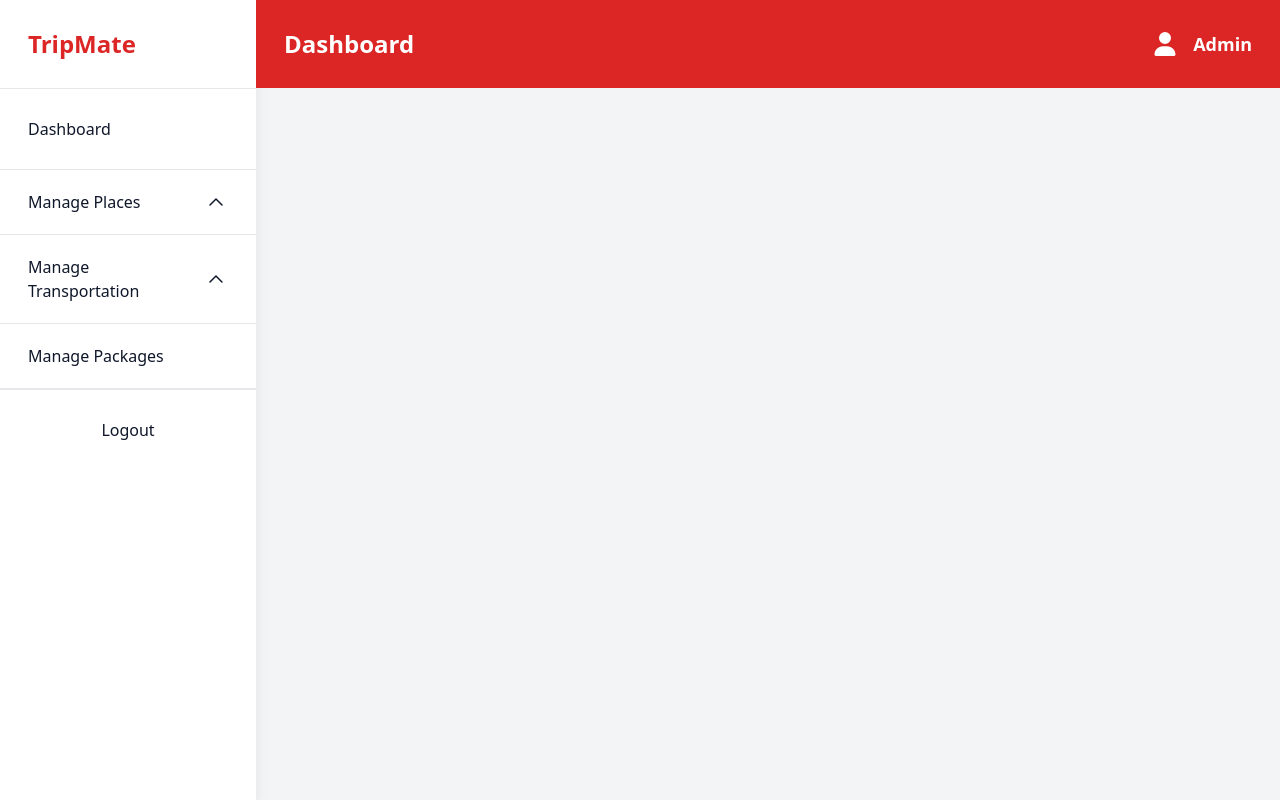
After one commit to viranarita/UTS-TripMate, a PHP site: page /dashboard.php in a window 1280 px wide. The commit adds this page. Run offline with PHP 8.4, Linux system fonts and the light colour scheme.

Commit message:
nambahin header di admin

```diff
--- /dev/null
+++ b/public/dashboard.php
@@ -0,0 +1,19 @@
+<?php session_start(); ?>
+
+<!DOCTYPE html>
+<html lang="en">
+<head>
+    <meta charset="UTF-8">
+    <meta name="viewport" content="width=device-width, initial-scale=1.0">
+    <title>Document</title>
+    <link rel="stylesheet" href="style.css"/>
+</head>
+
+<body class="bg-gray-100">
+
+    <?php include "sidebar.html" ?>
+
+    <?php include "headerAdmin.html" ?>
+
+</body>
+</html>
--- /dev/null
+++ b/public/headerAdmin.html
@@ -0,0 +1,11 @@
+<header class="absolute top-0 left-0 w-[calc(100%-16rem)] ml-64 flex items-center space-x-3 z-10 bg-primary">
+    <div class="p-7 container mx-auto flex justify-between items-center">
+        <p class="font-bold text-2xl text-white">Dashboard</p>
+    </div>
+    <div class="flex items-center px-7 space-x-4">
+        <svg xmlns="http://www.w3.org/2000/svg" width="24" height="24" viewBox="0 0 448 512" fill="currentColor" class="text-white">
+                <path d="M224 256A128 128 0 1 0 224 0a128 128 0 1 0 0 256zm-45.7 48C79.8 304 0 383.8 0 482.3C0 498.7 13.3 512 29.7 512l388.6 0c16.4 0 29.7-13.3 29.7-29.7C448 383.8 368.2 304 269.7 304l-91.4 0z"/>
+            </svg>
+        <p class="font-semibold text-lg text-white">Admin</p>
+    </div>
+ </header>
--- a/public/login.php
+++ b/public/login.php
@@ -26,7 +26,7 @@ if (isset($_POST['login'])) {
         // Cek apakah email adalah admin
         if ($email === "admin@admin.com") {
             $_SESSION["is_admin"] = true; // Tandai sebagai admin
-            header("Location: pageAdmin.php");
+            header("Location: dashboard.php");
         } else {
             $_SESSION["is_admin"] = false; // Tandai sebagai user biasa
             header("Location: index.php");
--- a/public/sidebar.html
+++ b/public/sidebar.html
@@ -1,42 +1,105 @@
-<!DOCTYPE html>
-<html lang="en">
-<head>
-    <meta charset="UTF-8">
-    <meta name="viewport" content="width=device-width, initial-scale=1.0">
-    <title>Document</title>
-</head>
-<body>
 <!-- Sidebar Start -->
 <aside class="bg-white fixed top-0 left-0 h-full w-64 shadow-lg flex flex-col z-10">
+
+    <!-- Sidebar Wrapper -->
+    <div class="flex-col h-full overflow-y-auto hidden md:flex">
+
         <!-- Logo -->
-    <div class="p-6 border-b border-gray-200">
-        <a href="#home" class="font-bold text-lg text-primary">TripMate</a>
+        <div class="p-7 border-b border-gray-200">
+            <a href="#home" class="font-bold text-2xl text-primary">TripMate</a>
         </div>
 
-    <!-- Menu Items -->
-    <nav class="flex-1 p-6">
-        <ul class="space-y-4">
-            <?php if (!isset($_SESSION['is_admin']) || $_SESSION['is_admin'] !== true): ?>
-                <li><a href="index.php" class="text-base text-dark hover:text-primary block">Home</a></li>
-                <li><a href="destination.php" class="text-base text-dark hover:text-primary block">Destination</a></li>
-                <li><a href="planning.php" class="text-base text-dark hover:text-primary block">Planning</a></li>
-            <?php endif; ?>
-        </ul>
-    </nav>
+        <!-- Menu (Tetap di Atas) -->
+        <div>
+            <div class="p-7 space-y-3 border-b border-gray-200">
+                <a href="dashboard.php" class="text-base text-dark hover:text-primary">Dashboard</a>
+            </div>
 
-    <!-- Authentication Links -->
-    <div class="p-6 border-t border-gray-200">
-        <?php if (!isset($_SESSION['is_login']) || $_SESSION['is_login'] !== true): ?>
-            <a href="login.php?page=login" class="block text-base text-dark hover:text-primary mb-2">Sign In</a>
-            <a href="login.php?page=register" class="block text-base text-dark py-2 px-4 border border-primary rounded-full hover:bg-primary hover:text-white transition duration-300">Create Account</a>
-        <?php else: ?>
+            <!-- Menu Manage Places -->
+            <div class="flex flex-col border-b border-gray-200 w-full">
+                <!-- Tombol utama -->
+                <button onclick="showMenu1()" class="p-7 text-left text-dark flex justify-between items-center w-full py-5">
+                    <p class="text-base text-dark hover:text-primary">Manage Places</p>
+                    <svg id="icon1" class="transform transition-transform duration-300" width="24" height="24" viewBox="0 0 24 24" fill="none" xmlns="http://www.w3.org/2000/svg">
+                        <path d="M18 15L12 9L6 15" stroke="currentColor" stroke-width="1.5" stroke-linecap="round" stroke-linejoin="round"></path>
+                    </svg>
+                </button>
+
+                <!-- Submenu -->
+                <div id="menu1" class="hidden flex-col w-full space-y-1 p-7 pt-0">
+                    <button class="flex justify-start items-center text-gray-600 hover:text-primary focus:bg-gray-700 rounded px-3 py-2 w-full md:w-52">
+                        <a href="attraction.php" class="text-base leading-4">Attractions</p>
+                    </button>
+                    <button class="flex justify-start items-center text-gray-600 hover:text-primary focus:bg-gray-700 rounded px-3 py-2 w-full md:w-52">
+                        <a href="#culinaries" class="text-base leading-4">Culinaries</p>
+                    </button>
+                    <button class="flex justify-start items-center text-gray-600 hover:text-primary focus:bg-gray-700 rounded px-3 py-2 w-full md:w-52">
+                        <a href="#hotels" class="text-base leading-4">Hotels</p>
+                    </button>
+                </div>
+            </div>
+            <!-- Menu Manage Places -->
+
+            <!-- Menu Manage Transportation -->
+            <div class="flex flex-col border-b border-gray-200 w-full">
+                <!-- Tombol utama -->
+                <button onclick="showMenu2()" class="p-7 text-left text-dark flex justify-between items-center w-full py-5">
+                    <p class="text-base text-dark hover:text-primary">Manage Transportation</p>
+                    <svg id="icon2" class="transform transition-transform duration-300" width="24" height="24" viewBox="0 0 24 24" fill="none" xmlns="http://www.w3.org/2000/svg">
+                        <path d="M18 15L12 9L6 15" stroke="currentColor" stroke-width="1.5" stroke-linecap="round" stroke-linejoin="round"></path>
+                    </svg>
+                </button>
+
+                <!-- Submenu -->
+                <div id="menu2" class="hidden flex-col w-full space-y-1 p-7 pt-0">
+                    <button class="flex justify-start items-center text-gray-600 hover:text-primary focus:bg-gray-700 rounded px-3 py-2 w-full md:w-52">
+                        <a href="#buses" class="text-base leading-4">Buses</p>
+                    </button>
+                    <button class="flex justify-start items-center text-gray-600 hover:text-primary focus:bg-gray-700 rounded px-3 py-2 w-full md:w-52">
+                        <a href="#flights" class="text-base leading-4">Flights</p>
+                    </button>
+                    <button class="flex justify-start items-center text-gray-600 hover:text-primary focus:bg-gray-700 rounded px-3 py-2 w-full md:w-52">
+                        <a href="#trains" class="text-base leading-4">Trains</p>
+                    </button>
+                </div>
+            </div>
+            <!-- Menu Manage Transportation -->
+
+            <!-- Menu Manage Packages -->
+            <div class="flex flex-col border-b border-gray-200 w-full">
+                <!-- Tombol utama -->
+                <button onclick="showMenu1()" class="p-7 text-left text-dark flex justify-between items-center w-full py-5">
+                    <p class="text-base text-dark hover:text-primary">Manage Packages</p>
+                </button>
+            </div>
+
+        </div>
+
+        <!-- Logout Nempel di Bawah -->
+        <div class="mt-auto p-7 border-t border-gray-200">
             <form method="POST" action="prosesLogout.php">
-                <button type="submit" name="logout" class="block text-base text-dark hover:text-primary">Logout</button>
+                <button type="submit" name="logout" class="text-base text-dark hover:text-primary w-full">Logout</button>
             </form>
-        <?php endif; ?>
         </div>
+
+    </div>
+
 </aside>
 <!-- Sidebar End -->
 
-</body>
-</html>
+    <script>
+    function showMenu1() {
+        const menu = document.getElementById("menu1");
+        const icon = document.getElementById("icon1");
+        menu.classList.toggle("hidden");
+        icon.classList.toggle("rotate-180");
+    }
+    </script>
+    <script>
+        function showMenu2() {
+        const menu = document.getElementById("menu2");
+        const icon = document.getElementById("icon2");
+        menu.classList.toggle("hidden");
+        icon.classList.toggle("rotate-180");
+    }
+    </script>
--- a/public/style.css
+++ b/public/style.css
@@ -860,6 +864,10 @@ video {
 
 .w-3\/4 {
   width: 75%;
+}
+
+.w-\[calc\(100\%-16rem\)\] {
+  width: calc(100% - 16rem);
 }
 
 .min-w-\[384px\] {
@@ -1017,6 +1033,18 @@ video {
   margin-left: calc(16rem * calc(1 - var(--tw-space-x-reverse)));
 }
 
+.space-x-96 > :not([hidden]) ~ :not([hidden]) {
+  --tw-space-x-reverse: 0;
+  margin-right: calc(24rem * var(--tw-space-x-reverse));
+  margin-left: calc(24rem * calc(1 - var(--tw-space-x-reverse)));
+}
+
+.space-x-3 > :not([hidden]) ~ :not([hidden]) {
+  --tw-space-x-reverse: 0;
+  margin-right: calc(0.75rem * var(--tw-space-x-reverse));
+  margin-left: calc(0.75rem * calc(1 - var(--tw-space-x-reverse)));
+}
+
 .self-end {
   align-self: flex-end;
 }
@@ -1631,6 +1684,10 @@ video {
 }
 
 @media (min-width: 768px) {
+  .md\:flex {
+    display: flex;
+  }
+
   .md\:w-1\/2 {
     width: 50%;
   }
```
Also changed, not shown: other parts of public/style.css (+37 -0 lines), public/attraction.php (added, +60 -0 lines), public/pageAdmin.php (deleted, +0 -148 lines). Lines whose indentation alone changed are shown as unchanged.
